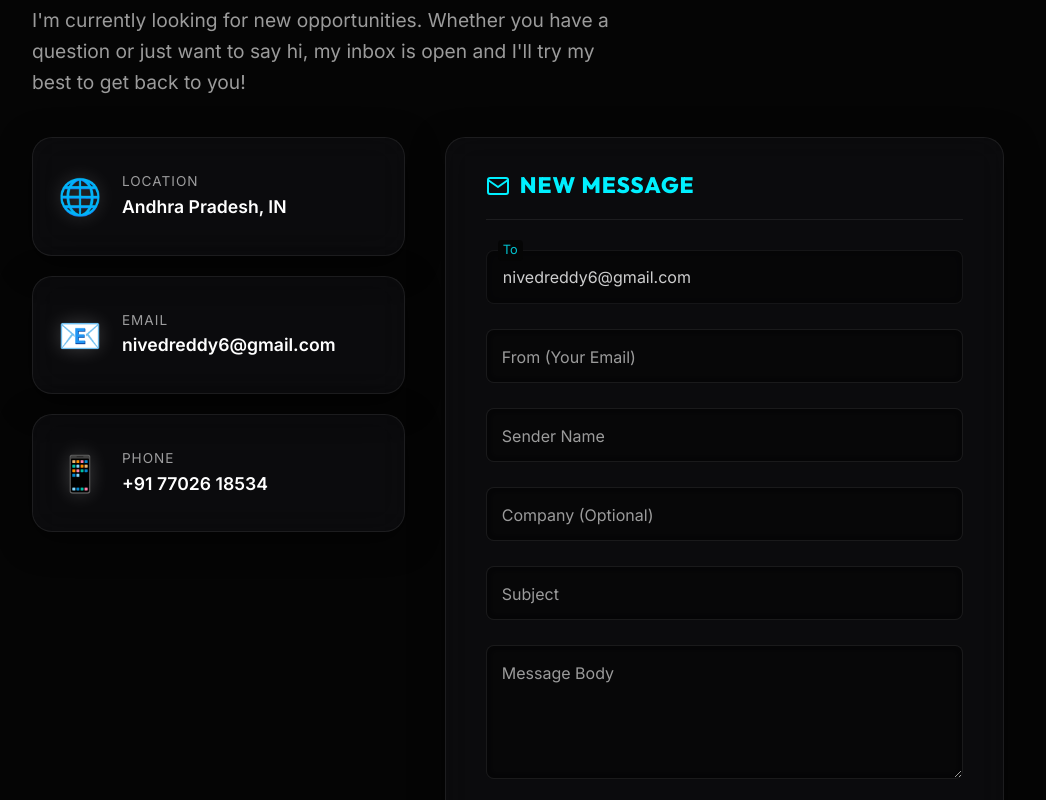
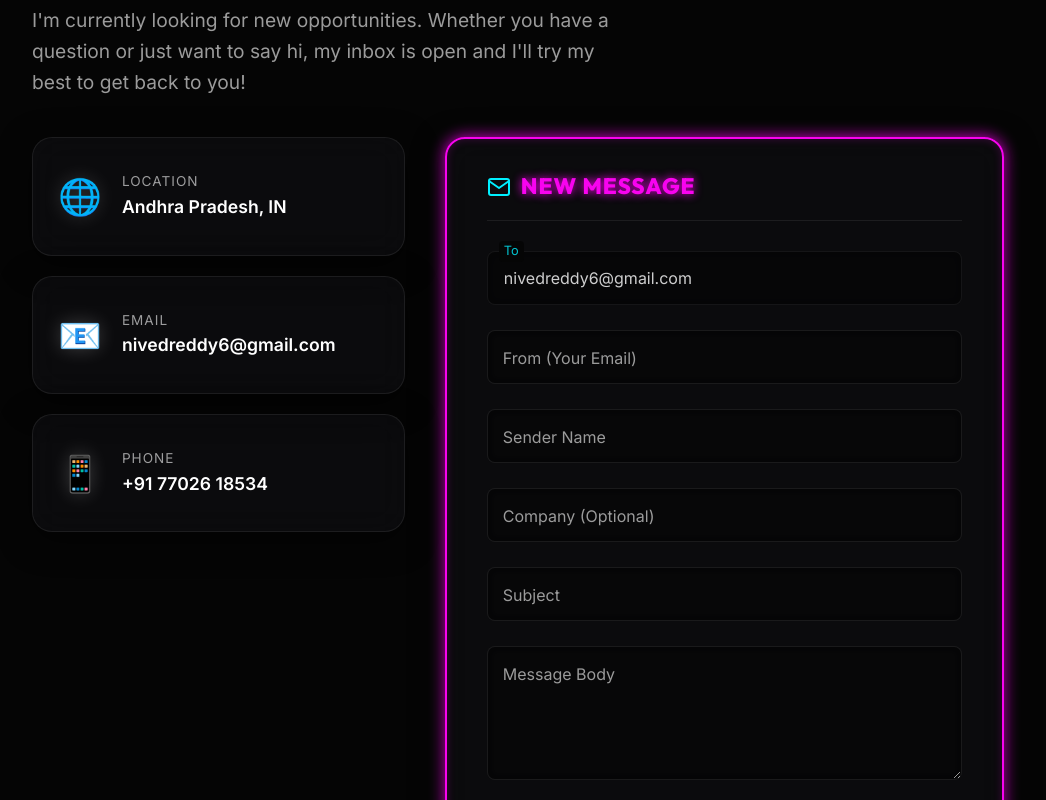
Before and after one commit to Nivedreddy6/Portfolio, a React (Vite) app: page / in a window 1280 px wide. Shown: the part 3900-4700 px from the top of the page, without its empty margins (122-1168 px from the left). Built offline with nearby package versions, Linux system fonts and the light colour scheme.

Commit message:
index.css

```diff
--- a/src/index.css
+++ b/src/index.css
@@ -143,6 +143,63 @@ body {
     text-shadow: none;
     opacity: 0.8;
   }
+}
+
+@keyframes rgbRotate {
+  0% {
+    color: #00f0ff;
+    text-shadow: 0 0 10px #00f0ff;
+  }
+
+  33% {
+    color: #8a2be2;
+    text-shadow: 0 0 10px #8a2be2;
+  }
+
+  66% {
+    color: #ff00f0;
+    text-shadow: 0 0 10px #ff00f0;
+  }
+
+  100% {
+    color: #00f0ff;
+    text-shadow: 0 0 10px #00f0ff;
+  }
+}
+
+.rgb-text {
+  animation: rgbRotate 4s infinite linear;
+}
+
+@keyframes rgbBoxRotate {
+  0% {
+    box-shadow: 0 8px 32px 0 rgba(0, 0, 0, 0.5), 0 0 15px #00f0ff, inset 0 0 10px rgba(0, 240, 255, 0.2);
+    border-color: #00f0ff;
+  }
+
+  33% {
+    box-shadow: 0 8px 32px 0 rgba(0, 0, 0, 0.5), 0 0 15px #8a2be2, inset 0 0 10px rgba(138, 43, 226, 0.2);
+    border-color: #8a2be2;
+  }
+
+  66% {
+    box-shadow: 0 8px 32px 0 rgba(0, 0, 0, 0.5), 0 0 15px #ff00f0, inset 0 0 10px rgba(255, 0, 240, 0.2);
+    border-color: #ff00f0;
+  }
+
+  100% {
+    box-shadow: 0 8px 32px 0 rgba(0, 0, 0, 0.5), 0 0 15px #00f0ff, inset 0 0 10px rgba(0, 240, 255, 0.2);
+    border-color: #00f0ff;
+  }
+}
+
+.rgb-box {
+  animation: rgbBoxRotate 4s infinite linear;
+  background: var(--glass-bg);
+  backdrop-filter: blur(16px);
+  -webkit-backdrop-filter: blur(16px);
+  border-radius: 20px;
+  border: 2px solid transparent;
 }
 
 /* ================= HEADER ================= */
```
